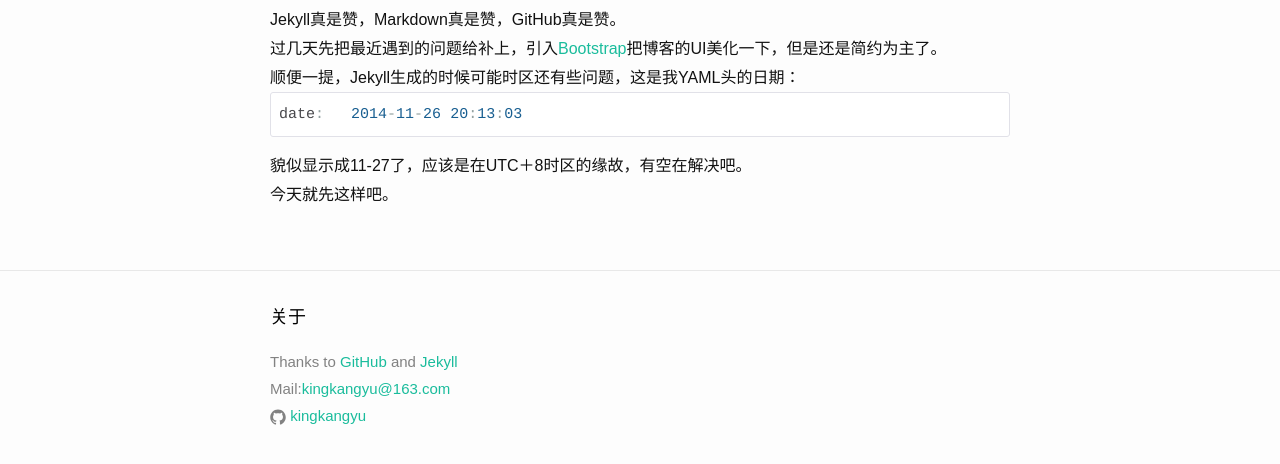
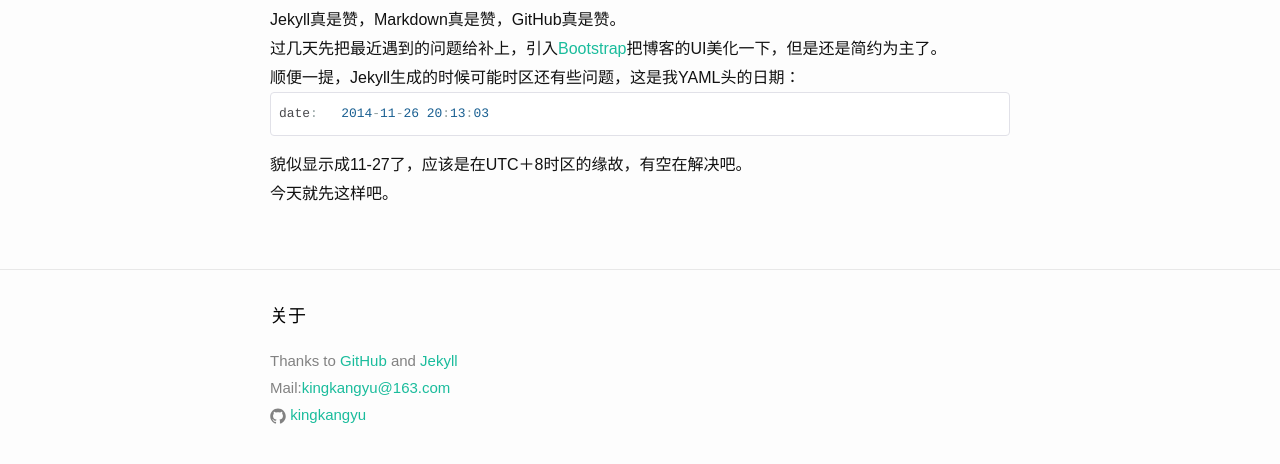
Before and after one commit to kingkangyu/kingkangyu.github.io, a Jekyll site: the page built from _posts/2014-11-26-the-first-post.markdown, in a window 1280 px wide. Shown: the part 212-676 px from the top of the page. Built offline with Jekyll 4.4.1, drawn with Linux system fonts in a browser that asks for light colours; nearby versions of some CDN libraries.

Commit message:
code css update

```diff
--- a/_sass/_base.scss
+++ b/_sass/_base.scss
@@ -128,9 +128,9 @@ blockquote {
 pre,
 code {
     font-size: 15px;
-    border: 1px solid $grey-color-light;
+    /*border: 1px solid $grey-color-light;
     border-radius: 3px;
-    /*background-color: #eef;*/
+    background-color: #eef;*/
 }
 
 code {
--- a/css/typo.css
+++ b/css/typo.css
@@ -183,17 +183,28 @@ mark{
 /* 代码片断 */
 pre, code, pre tt{
   font-family:Courier, 'Courier New', monospace;
-  color: #C7254E;
+  padding: 2px 4px;
+  font-size: 90%;
+  color: #c7254e;
+  background-color: #f9f2f4;
+  border-radius: 4px;
 }
 
 pre{
-  background:#f8f8f8;
-  border:1px solid #ddd;
+  color: #333333;
+  background-color: #f5f5f5;
+  border: 1px solid #cccccc;
+  border-radius: 4px;
+  /*background:#f8f8f8;
+  border:1px solid #ddd;*/
   padding:1em 1.5em;
   display:block;
   -webkit-overflow-scrolling: touch;
+
 }
-
+pre code{
+  background-color: transparent;
+}
 /* 一致化 horizontal rule */
 hr{
   border:none;
```
Also changed, not shown: 6 other files.
